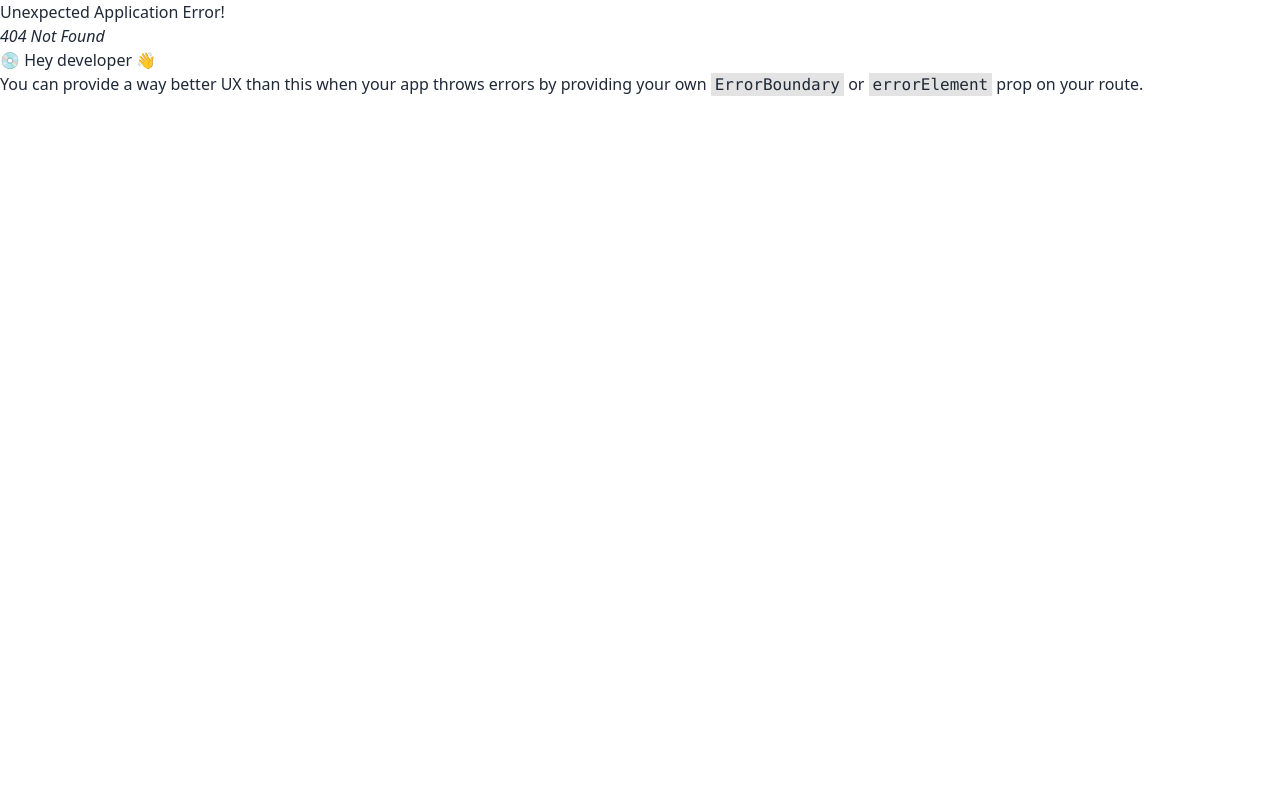
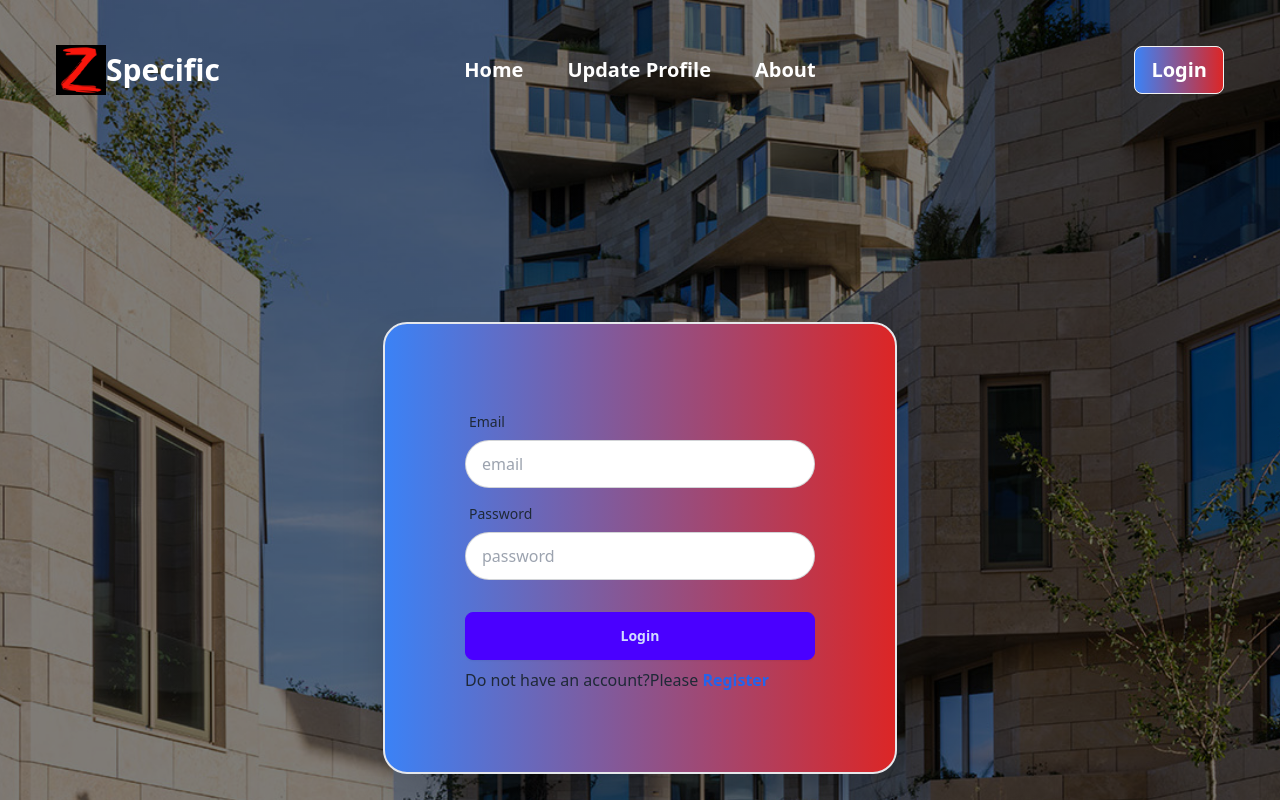
Before and after one commit to ayathree/Z-specific, a React (Vite) app: page /login in a window 1280 px wide. Before the commit this address had no page. Shown: the top 800 px of the page. Built offline with nearby package versions, Linux system fonts and the light colour scheme.

Commit message:
set a gradient background in the website

```diff
--- a/src/components/Nav.jsx
+++ b/src/components/Nav.jsx
@@ -1,46 +1,37 @@
+import { Link, NavLink } from "react-router-dom";
 
 
 const Nav = () => {
+  const links =<>
+  <NavLink className={({isActive})=>isActive?'lg:btn lg:text-white lg:bg-gradient-to-r from-blue-500 to-red-600 ':'lg:text-white font-semibold lg:text-xl'} to={'/'}>Home</NavLink>
+  <NavLink className={({isActive})=>isActive?'lg:btn lg:text-white lg:bg-gradient-to-r from-blue-500 to-red-600 ':'lg:text-white font-semibold lg:text-xl'} to={'/update'}>Update Profile</NavLink>
+  <NavLink className={({isActive})=>isActive?'lg:btn lg:text-white lg:bg-gradient-to-r from-blue-500 to-red-600 ':'lg:text-white font-semibold lg:text-xl'} to={'/about'}>About</NavLink>
+
+
+  </>
     return (
         <div>
-            <div className="navbar bg-base-100">
+            <div className="navbar ">
   <div className="navbar-start">
     <div className="dropdown">
       <div tabIndex={0} role="button" className="btn btn-ghost lg:hidden">
-        <svg xmlns="http://www.w3.org/2000/svg" className="h-5 w-5" fill="none" viewBox="0 0 24 24" stroke="currentColor"><path strokeLinecap="round" strokeLinejoin="round" strokeWidth="2" d="M4 6h16M4 12h8m-8 6h16" /></svg>
+        <svg xmlns="http://www.w3.org/2000/svg" className="h-5 w-5" fill="none" viewBox="0 0 24 24" stroke="white"><path strokeLinecap="round" strokeLinejoin="round" strokeWidth="2" d="M4 6h16M4 12h8m-8 6h16" /></svg>
       </div>
       <ul tabIndex={0} className="menu menu-sm dropdown-content mt-3 z-[1] p-2 shadow bg-base-100 rounded-box w-52">
-        <li><a>Item 1</a></li>
-        <li>
-          <a>Parent</a>
-          <ul className="p-2">
-            <li><a>Submenu 1</a></li>
-            <li><a>Submenu 2</a></li>
-          </ul>
-        </li>
-        <li><a>Item 3</a></li>
+        {links}
       </ul>
     </div>
     <img className="w-[50px] h-[50px]" src="/zarx.png" alt="" />
-    <a className=" text-3xl font-extrabold">Specific</a>
+    <a className="text-white text-3xl font-extrabold">Specific</a>
   </div>
   <div className="navbar-center hidden lg:flex">
     <ul className="menu menu-horizontal px-1">
-      <li><a>Item 1</a></li>
-      <li>
-        <details>
-          <summary>Parent</summary>
-          <ul className="p-2">
-            <li><a>Submenu 1</a></li>
-            <li><a>Submenu 2</a></li>
-          </ul>
-        </details>
-      </li>
-      <li><a>Item 3</a></li>
+      <li className="flex flex-row gap-3">{links}</li>
     </ul>
   </div>
   <div className="navbar-end">
-  <div className="dropdown dropdown-end">
+  <Link to={'/login'}><button className="btn text-xl text-white  bg-gradient-to-r from-blue-500 to-red-600">Login</button></Link>
+  {/* <div className="dropdown dropdown-end">
       <div tabIndex={0} role="button" className="btn btn-ghost btn-circle avatar">
         <div className="w-10 rounded-full">
           <img alt="Tailwind CSS Navbar component" src="https://daisyui.com/images/stock/photo-1534528741775-53994a69daeb.jpg" />
@@ -51,7 +42,7 @@ const Nav = () => {
         <li><a>Name</a></li>
         <li><a>Logout</a></li>
       </ul>
-    </div>
+    </div> */}
   </div>
 </div>
 
--- /dev/null
+++ b/src/components/Register.jsx
@@ -0,0 +1,58 @@
+import { Link } from "react-router-dom";
+
+
+const Register = () => {
+    const handleRegister =e =>{
+        e.preventDefault();
+        const name = e.target.name.value;
+        const email = e.target.email.value;
+        const photoUrl = e.target.photoUrl.value;
+        const password = e.target.password.value;
+        console.log(name,email,photoUrl,password)
+    }
+    return (
+        <div>
+             <div className="hero min-h-screen">
+  <div className="hero-content">
+
+    <div className="rounded-3xl border-2  lg:w-full  shadow-2xl bg-gradient-to-r from-blue-500 to-red-600">
+      <form onSubmit={handleRegister} className="card-body lg:p-20">
+      <div className="form-control ">
+          <label className="label ">
+            <span className="label-text">Name</span>
+          </label>
+          <input type="text" placeholder="name" name="name" className="input input-bordered lg:w-[350px] rounded-3xl" required />
+        </div>
+        <div className="form-control ">
+          <label className="label ">
+            <span className="label-text">Email</span>
+          </label>
+          <input type="email" placeholder="email" name="email" className="input input-bordered lg:w-[350px] rounded-3xl" required />
+        </div>
+        <div className="form-control ">
+          <label className="label ">
+            <span className="label-text">Photo URL</span>
+          </label>
+          <input type="text" placeholder="photo Url" name="photoUrl" className="input input-bordered lg:w-[350px] rounded-3xl" required />
+        </div>
+        <div className="form-control">
+          <label className="label">
+            <span className="label-text">Password</span>
+          </label>
+          <input type="password" placeholder="password" name="password" className="input input-bordered lg:w-[350px] rounded-3xl" required />
+
+        </div>
+        <div className="form-control mt-6">
+          <button className="btn btn-primary">Register</button>
+        </div>
+        <Link to={'/login'}><p>Already have an account?Please <span className="text-blue-600 font-semibold">Login</span></p></Link>
+      </form>
+    </div>
+  </div>
+</div>
+
+        </div>
+    );
+};
+
+export default Register;
--- a/src/index.css
+++ b/src/index.css
@@ -1,3 +1,18 @@
 @tailwind base;
 @tailwind components;
 @tailwind utilities;
+
+
+
+
+body{
+    background-image:linear-gradient(rgba(0, 0, 0, 0.5),
+    rgba(0, 0, 0, 0.5)),  url(./assets/cover.jpg);
+
+
+    background-size: cover;
+    background-position: center;
+    background-repeat: no-repeat;
+
+
+}
--- /dev/null
+++ b/src/pages/About.jsx
@@ -0,0 +1,11 @@
+
+
+const About = () => {
+    return (
+        <div>
+            <h2>About</h2>
+        </div>
+    );
+};
+
+export default About;
--- /dev/null
+++ b/src/pages/Home.jsx
@@ -0,0 +1,11 @@
+
+
+const Home = () => {
+    return (
+        <div>
+          <h2>Home</h2>
+        </div>
+    );
+};
+
+export default Home;
--- /dev/null
+++ b/src/pages/Login.jsx
@@ -0,0 +1,45 @@
+import { Link } from "react-router-dom";
+
+
+const Login = () => {
+    const handleLogin =e =>{
+        e.preventDefault();
+
+        const email = e.target.email.value;
+
+        const password = e.target.password.value;
+        console.log(email,password)
+    }
+    return (
+        <div>
+           <div className="hero min-h-screen">
+  <div className="hero-content">
+
+    <div className="rounded-3xl border-2  lg:w-full  shadow-2xl bg-gradient-to-r from-blue-500 to-red-600">
+      <form onSubmit={handleLogin} className="card-body lg:p-20">
+        <div className="form-control ">
+          <label className="label ">
+            <span className="label-text">Email</span>
+          </label>
+          <input type="email" placeholder="email" name="email" className="input input-bordered lg:w-[350px] rounded-3xl" required />
+        </div>
+        <div className="form-control">
+          <label className="label">
+            <span className="label-text">Password</span>
+          </label>
+          <input type="password" placeholder="password" name="password" className="input input-bordered lg:w-[350px] rounded-3xl" required />
+
+        </div>
+        <div className="form-control mt-6">
+          <button className="btn btn-primary">Login</button>
+        </div>
+        <Link to={'/register'}><p>Do not have an account?Please <span className="text-blue-600 font-semibold">Register</span></p></Link>
+      </form>
+    </div>
+  </div>
+</div>
+        </div>
+    );
+};
+
+export default Login;
--- a/src/pages/Root.jsx
+++ b/src/pages/Root.jsx
@@ -6,10 +6,14 @@ import Nav from '../components/Nav';
 const Root = () => {
 
     return (
-        <div className='container mx-auto lg:px-12 py-8 px-3'>
+        <div className='container mx-auto lg:px-12 py-8 px-3 '>
 
-            <Nav></Nav>
-           <Outlet></Outlet>
+           <div className='mb-10'>
+           <Nav></Nav>
+           </div>
+          <div className='mb-10'>
+          <Outlet></Outlet>
+          </div>
            <Footer></Footer>
         </div>
     );
--- /dev/null
+++ b/src/pages/Update.jsx
@@ -0,0 +1,11 @@
+
+
+const Update = () => {
+    return (
+        <div>
+            <h2>Update</h2>
+        </div>
+    );
+};
+
+export default Update;
--- /dev/null
+++ b/src/provider/AuthProvider.jsx
@@ -0,0 +1,11 @@
+
+
+const AuthProvider = () => {
+    return (
+        <div>
+
+        </div>
+    );
+};
+
+export default AuthProvider;
```
Also changed, not shown: src/routes/route.jsx (+27 -0 lines), src/assets/cover.jpg (added).
